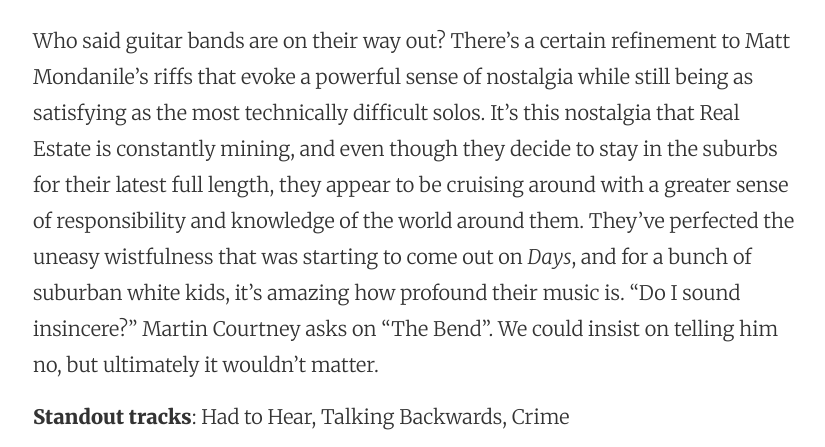
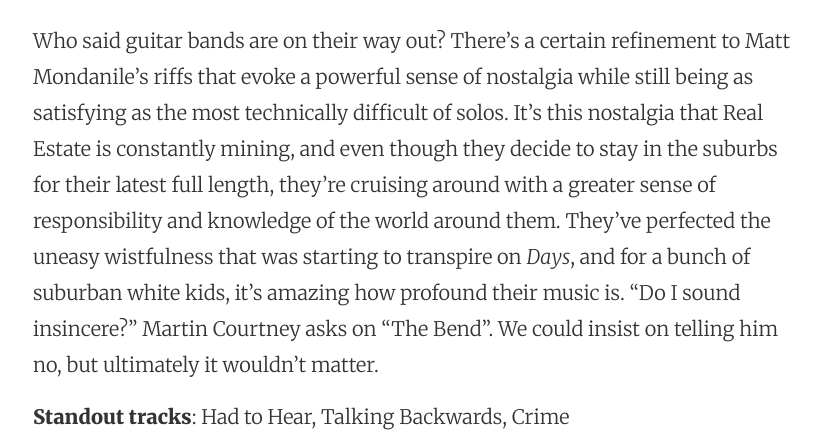
Before and after one commit to DanielNi/danielni.github.io, a Jekyll site: the page built from _posts/2014-12-18-top-albums-of-2014.markdown, in a window 1280 px wide and 900 px high, scrolled down 10916 px, cut to the strip 232-679 px from the top of the window. Shown: the whole strip, without its empty margins (223-1048 px from the left). Built offline with Jekyll 4.4.1, drawn with Linux system fonts in a browser that asks for light colours; nearby versions of some CDN libraries.

Commit message:
editing post

```diff
--- a/_posts/2014-12-18-top-albums-of-2014.markdown
+++ b/_posts/2014-12-18-top-albums-of-2014.markdown
@@ -92,7 +92,7 @@
 ###1. Real Estate: Atlas
 <img src="http://cdn4.pitchfork.com/news/54116/d9f36f89.jpeg" height="350px" style="width: 350px !important" />
 
-Who said guitar bands are on their way out? There's a certain refinement to Matt Mondanile's riffs that evoke a powerful sense of nostalgia while still being as satisfying as the most technically difficult solos. It's this nostalgia that Real Estate is constantly mining, and even though they decide to stay in the suburbs for their latest full length, they appear to be cruising around with a greater sense of responsibility and knowledge of the world around them. They've perfected the uneasy wistfulness that was starting to come out on _Days_, and for a bunch of suburban white kids, it's amazing how profound their music is. "Do I sound insincere?" Martin Courtney asks on "The Bend". We could insist on telling him no, but ultimately it wouldn't matter.
+Who said guitar bands are on their way out? There's a certain refinement to Matt Mondanile's riffs that evoke a powerful sense of nostalgia while still being as satisfying as the most technically difficult of solos. It's this nostalgia that Real Estate is constantly mining, and even though they decide to stay in the suburbs for their latest full length, they're cruising around with a greater sense of responsibility and knowledge of the world around them. They've perfected the uneasy wistfulness that was starting to transpire on _Days_, and for a bunch of suburban white kids, it's amazing how profound their music is. "Do I sound insincere?" Martin Courtney asks on "The Bend". We could insist on telling him no, but ultimately it wouldn't matter.
 
 __Standout tracks__: Had to Hear, Talking Backwards, Crime
 
```
